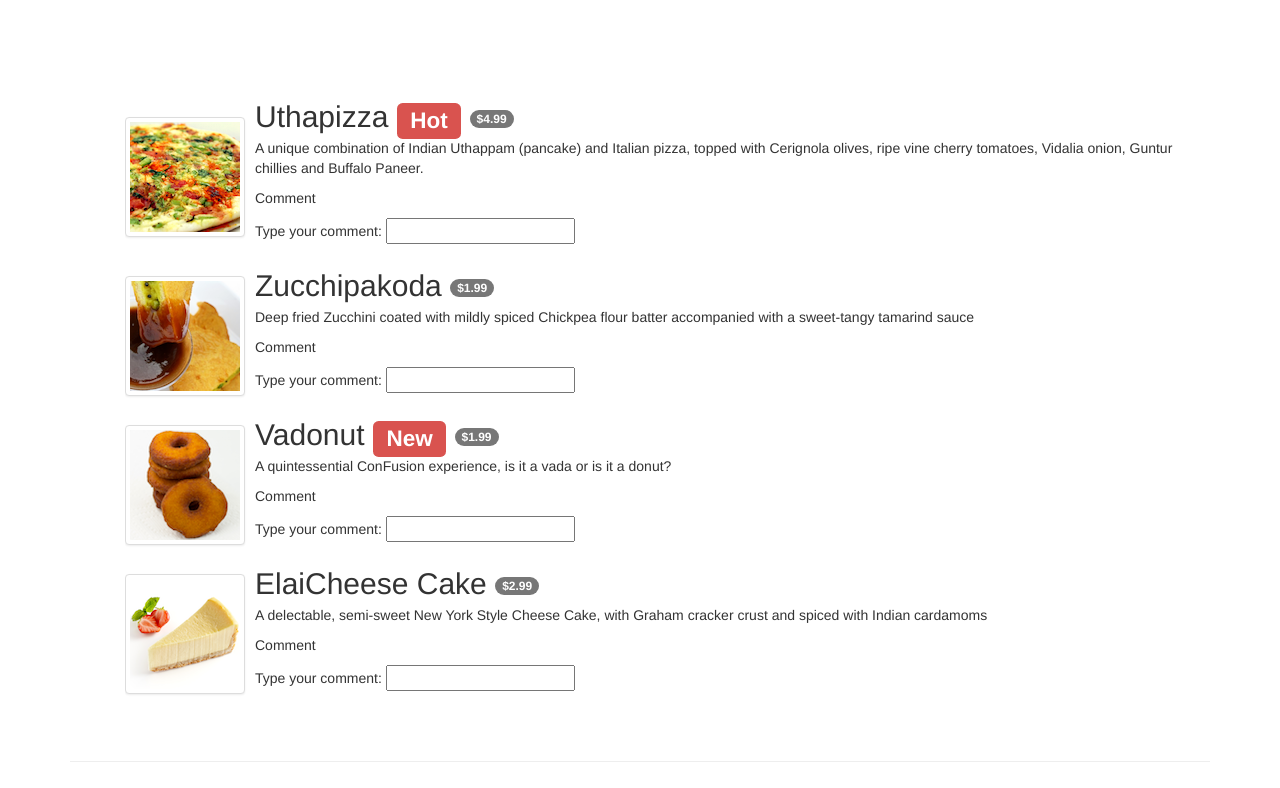
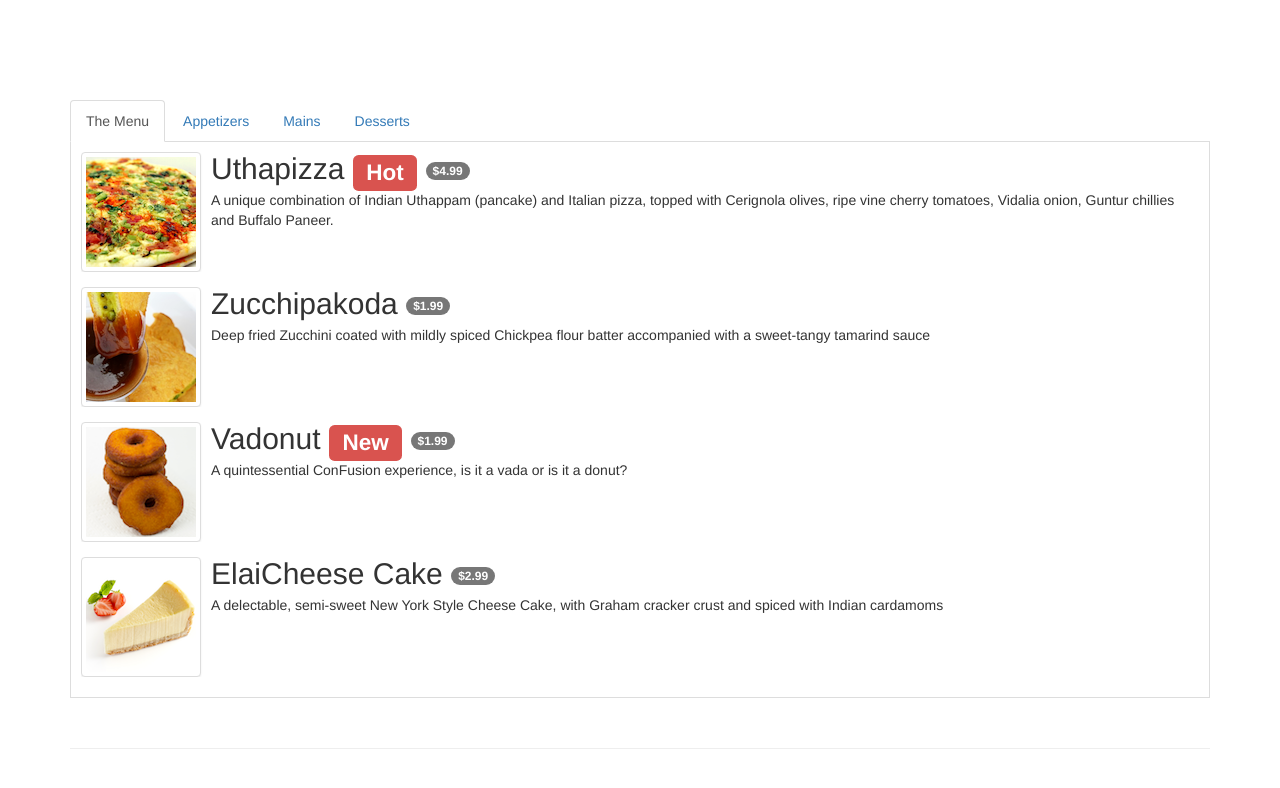
Before and after one commit to jeanvillete/coursera-angular, a website: page app/menu.html in a window 1280 px wide. Drawn offline with nearby package versions, Linux system fonts and the light colour scheme.

Commit message:
concluding lecture 3 of module 1

```diff
--- a/app/menu.html
+++ b/app/menu.html
@@ -26,9 +26,23 @@
 
         <div class="container">
             <div class="row row-content" ng-controller="MenuController as menuCtrl">
-                <div class="col-xs-12">
-                    <ul class="media">
-                        <li class="media" ng-repeat="dish in menuCtrl.dishes">
+                <ul class="nav nav-tabs" role="tablist">
+                    <li role="presentation" ng-class="{active:menuCtrl.isSelected(1)}">
+                        <a aria-controls="all menu" role="tab" ng-click="menuCtrl.select(1)">The Menu</a>
+                    </li>
+                    <li role="presentation" ng-class="{active:menuCtrl.isSelected(2)}">
+                        <a aria-controls="appetizers" role="tab" ng-click="menuCtrl.select(2)">Appetizers</a>
+                    </li>
+                    <li role="presentation" ng-class="{active:menuCtrl.isSelected(3)}">
+                        <a aria-controls="mains" role="tab" ng-click="menuCtrl.select(3)">Mains</a>
+                    </li>
+                    <li role="desserts" ng-class="{active:menuCtrl.isSelected(4)}">
+                        <a aria-controls="desserts" role="tab" ng-click="menuCtrl.select(4)">Desserts</a>
+                    </li>
+                </ul>
+                <div class="tab-content">
+                    <ul class="media-list tab-pane fade in active">
+                        <li class="media" ng-repeat=" dish in menuCtrl.dishes | filter:menuCtrl.fillText ">
                             <div class="media-left media-middle">
                                 <a href="#">
                                     <img class="media-object img-thumbnail" ng-src="{{dish.image}}" alt="{{dish.name}}">
@@ -40,14 +54,13 @@
                                     <span class="badge">{{ dish.price | currency }}</span>
                                 </h2>
                                 <p>{{dish.description}}</p>
-                                <p>Comment {{dish.comment}}</p>
-                                <p>Type your comment: <input type="text" ng-model="dish.comment"></p>
                             </div>
                         </li>
                     </ul>
                 </div>
             </div>
         </div>
+
         <script src="../bower_components/angular/angular.min.js"></script>
         <script>
             var app = angular.module( 'confusionApp', [] );
@@ -90,6 +103,23 @@
                                 comment: ''
                             }
                         ];
+                this.tab = 1;
+                this.select = function( setTab ) {
+                    this.tab = setTab;
+
+                    if ( setTab === 2 )
+                        this.fillText = 'appetizer';
+                    else if ( setTab === 3 )
+                        this.fillText = 'mains';
+                    else if ( setTab === 4 )
+                        this.fillText = 'dessert';
+                    else
+                        this.fillText = '';
+                }
+                this.isSelected = function( checkTab ) {
+                    return this.tab === checkTab;
+                }
+                this.fillText = '';
             });
         </script>
     </body>
```
